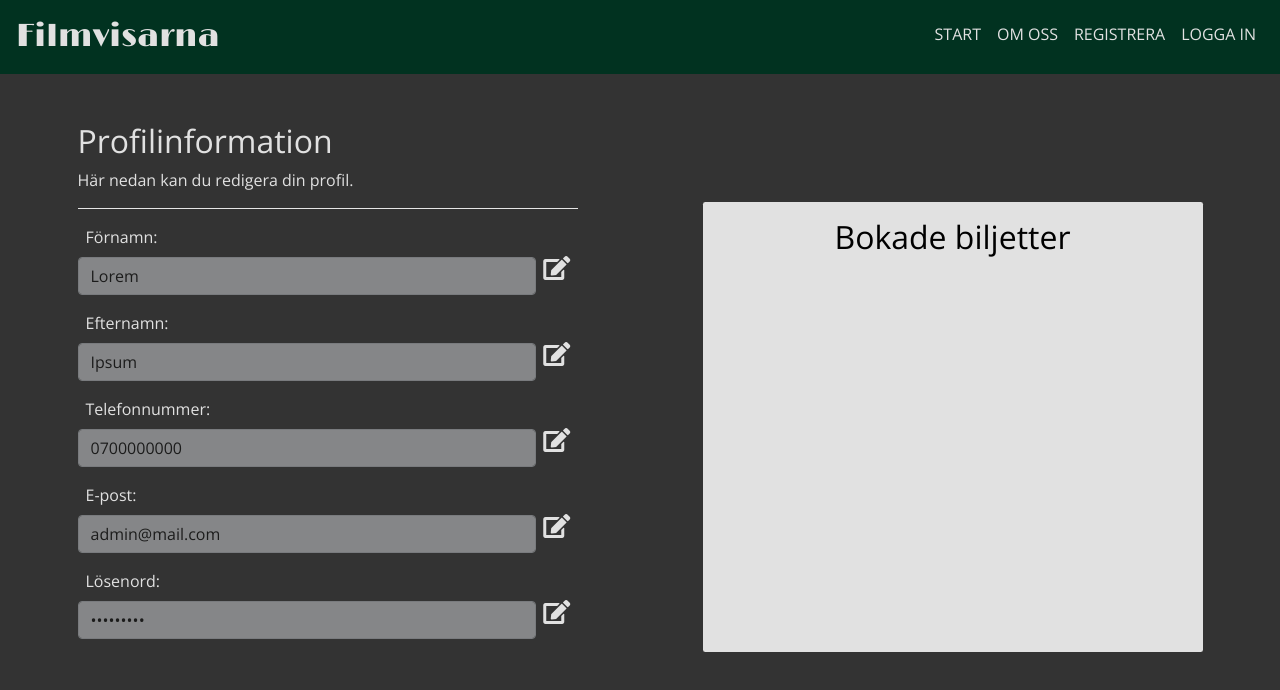
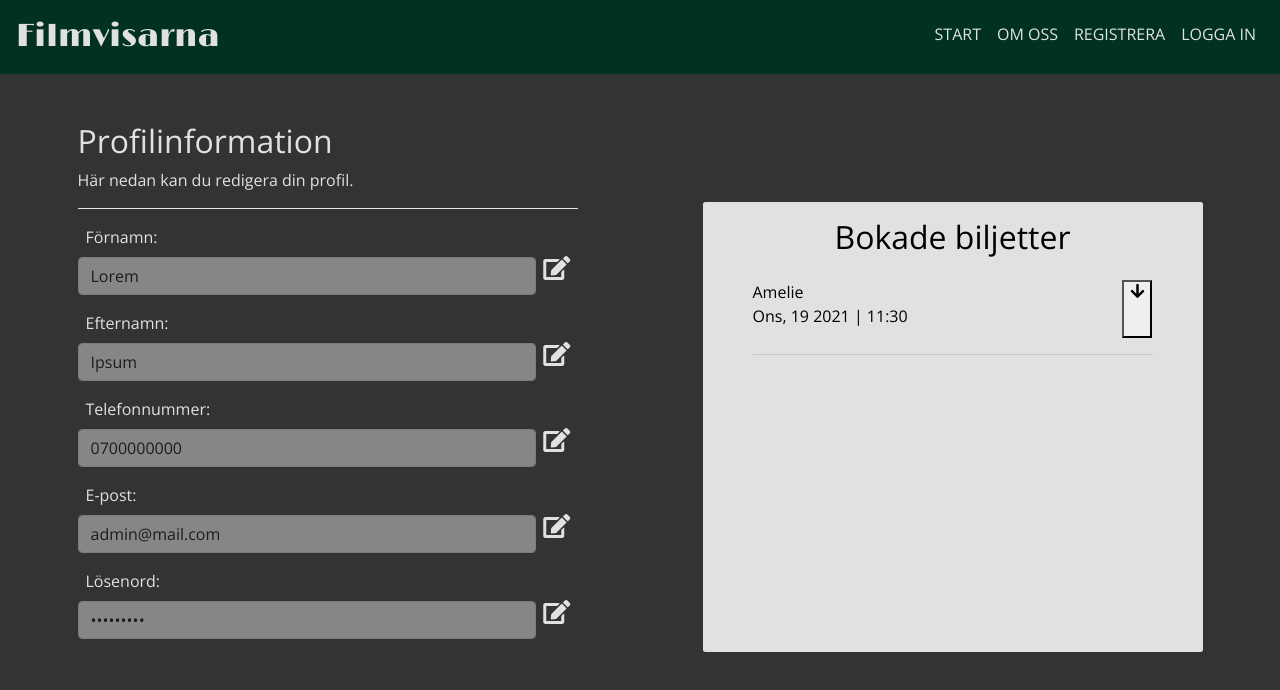
Before and after one commit to chris-mbg/FilmvisarnaAB, a React (Create React App) app: page /profile in a window 1280 px wide. Shown: the top 690 px of the page. Built offline with nearby package versions, Linux system fonts and the light colour scheme; no server answers.

Commit message:
Basic boilerplate for UserReservation + import for Reservalation + css styles

```diff
--- a/src/components/profile/ReservationList.js
+++ b/src/components/profile/ReservationList.js
@@ -1,9 +1,11 @@
 import styles from "../../css/ReservationList.module.css";
+import UserReservation from "./UserReservation";
 
 const ReservationList = () => {
   return (
     <div className={styles.listing_wrapper}>
       <h2 className={styles.title}>Bokade biljetter</h2>
+      <UserReservation />
     </div>
   );
 };
--- /dev/null
+++ b/src/components/profile/UserReservation.js
@@ -0,0 +1,78 @@
+import styles from "../../css/UserReservation.module.css";
+import { useState } from "react";
+import { Accordion, Button, Row, Col } from "react-bootstrap";
+
+const UserReservation = () => {
+  const [toggleAccordion, setToggleAccordion] = useState(false);
+
+  return (
+    <Accordion className={styles.reservation}>
+      <Row className={styles.header_wrapper} noGutters={true}>
+        <Col lg={10}>
+          <p>
+            Amelie <br />
+            Ons, 19 2021 | 11:30
+          </p>
+        </Col>
+        <Col lg={2} className="d-flex justify-content-end">
+          <Accordion.Toggle
+            // onClick={() => setToggleAccordion(!toggleAccordion)}
+            eventKey="0"
+            as={"button"}
+            className="d-flex justify-content-end"
+          >
+            <i
+              onClick={() => setToggleAccordion(!toggleAccordion)}
+              class="fas fa-arrow-down"
+            ></i>
+          </Accordion.Toggle>
+        </Col>
+      </Row>
+      <hr className={styles.hr} />
+      {/* /.header_wrapper */}
+
+      <Accordion.Collapse eventKey="0">
+        <div>
+          <Row className={styles.description_wrapper} noGutters={true}>
+            <Col>Image</Col>
+            <Col>
+              <p>
+                Dramakomedi
+                <br /> Längd: 2.25
+              </p>
+            </Col>
+          </Row>
+          {/* /.description_wrapper */}
+          <hr className={styles.hr} />
+          <Row className={styles.auditoria_wrapper} noGutters={true}>
+            <Col>
+              <p>Salong</p>
+            </Col>
+            <Col>
+              <p>Rad och stolsnummer</p>
+            </Col>
+          </Row>
+          {/* /.auditoria_wrapper */}
+          <hr className={styles.hr} />
+          <Row className={styles.summary_wrapper} noGutters={true}>
+            <Col>
+              <p>Antal personer:</p>
+              <p>Totalpris(SEK):</p>
+            </Col>
+            <Col>
+              <p>Order:</p>
+            </Col>
+          </Row>
+          {/* /.summary_wrapper */}
+          <Row className={styles.button_wrapper} noGutters={true}>
+            <Col>
+              <Button>Avboka</Button>
+            </Col>
+          </Row>
+        </div>
+      </Accordion.Collapse>
+    </Accordion>
+  );
+};
+
+export default UserReservation;
--- /dev/null
+++ b/src/css/UserReservation.module.css
@@ -0,0 +1,24 @@
+.reservation {
+  /* background-color: #fff; */
+  margin: auto;
+  width: 80%;
+}
+
+.hr {
+}
+
+/* Header */
+.header_wrapper {
+}
+
+/* Description */
+.description_wrapper {
+}
+
+/* Auditoria */
+.auditoria_wrapper {
+}
+
+/* Summary  */
+.summary_wrapper {
+}
```
